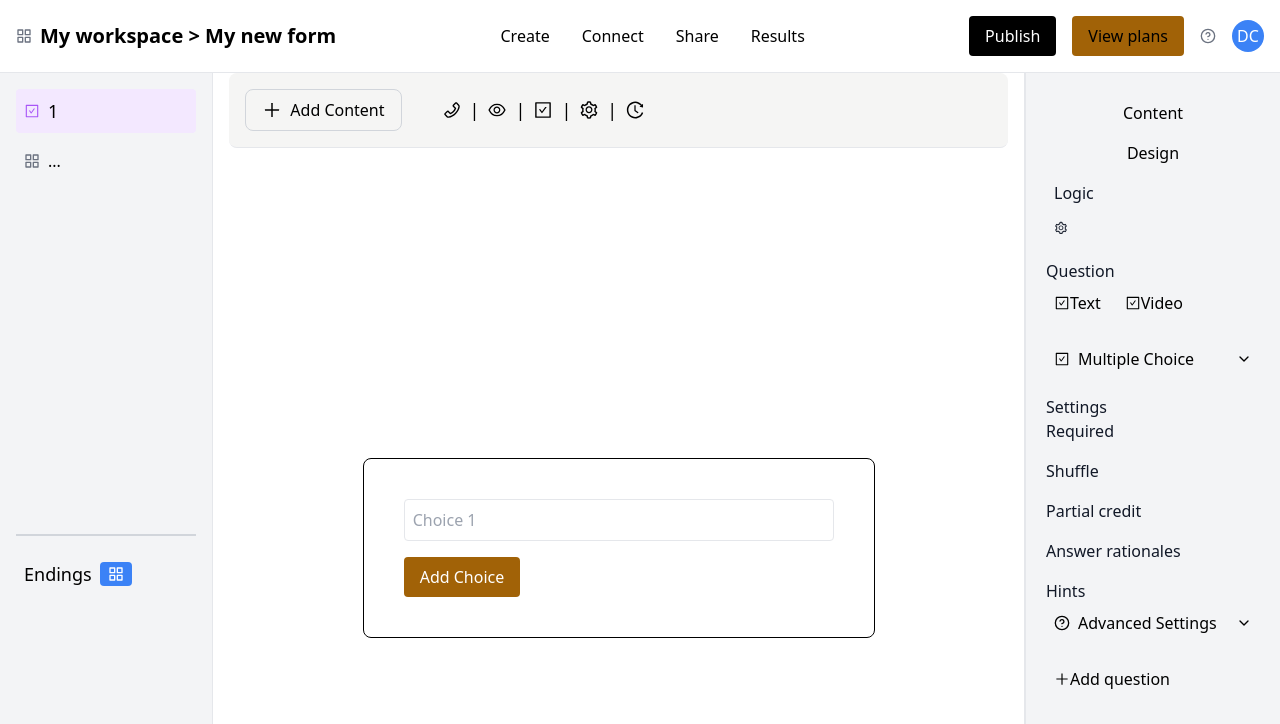
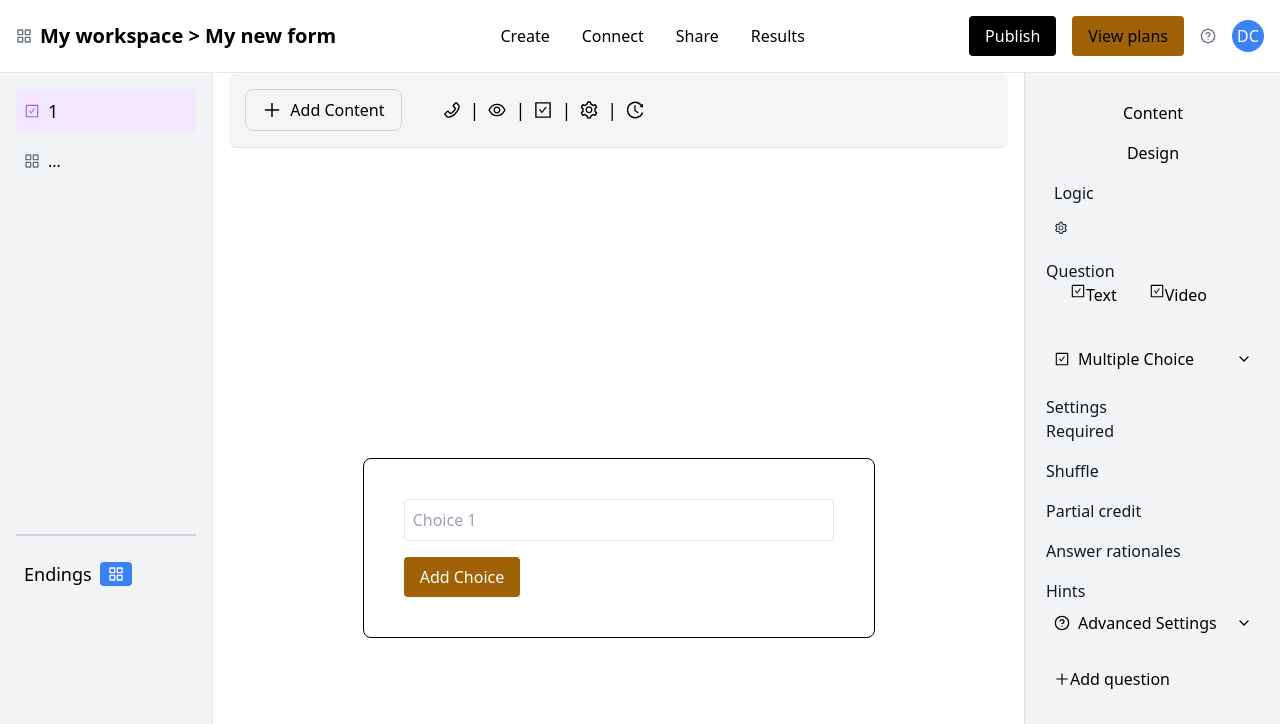
Before and after one commit to DrissaCoulibaly729/Projet-Stage3-Cloner-Typeform, a React (Create React App) app: page /workspace in a window 1280 px wide. Shown: the top 724 px of the page. Built offline with nearby package versions, Linux system fonts and the light colour scheme.

Commit message:
new commit

```diff
--- a/src/components/Workspace/SidebarD.js
+++ b/src/components/Workspace/SidebarD.js
@@ -52,26 +52,24 @@ const SidebarD = () => {
           <div className="flex flex-col">
             <div className="text-gray-900">Question</div>
             <div className="flex space-x-2">
-              <button
+              <input
                 type="button"
                 role="radio"
                 aria-checked="true"
                 className="flex items-center p-2 focus:outline-none"
                 tabIndex="-1"
-              >
+              />
                 <AiOutlineCheckSquare size={16} />
                 Text
-              </button>
-              <button
+              <input
                 type="button"
                 role="radio"
                 aria-checked="false"
                 className="flex items-center p-2 focus:outline-none"
                 tabIndex="-1"
-              >
+              />
                 <AiOutlineCheckSquare size={16} />
                 Video
-              </button>
             </div>
           </div>
           <div className="flex flex-col">
```
